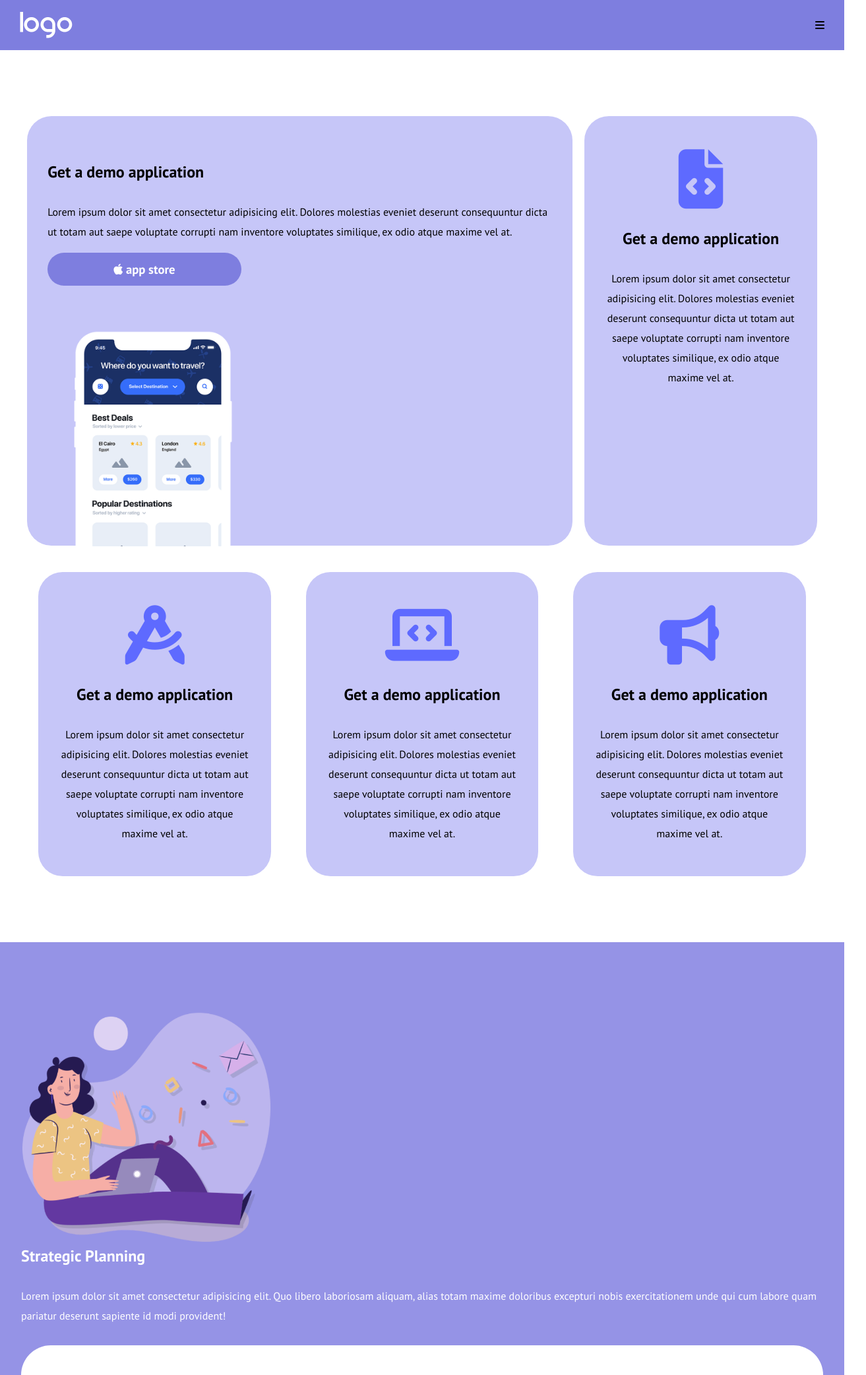
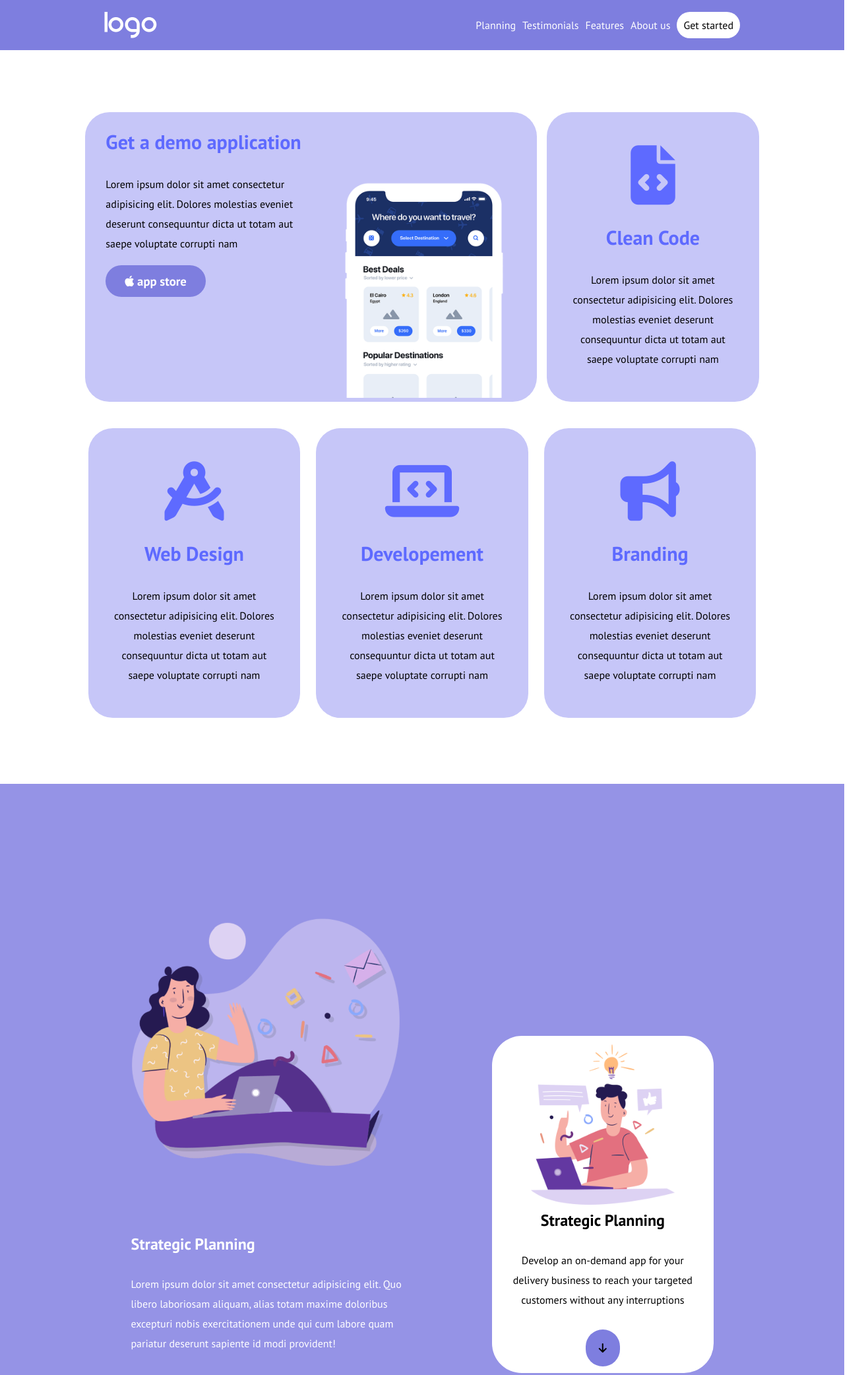
Before and after one commit to amaljom/htmlcss-responsive-layout, a plain HTML site: page index.html in a window 1280 px wide. Shown: the top 2084 px of the page at 66% size, 1313 px wide, since content can reach past the window. Drawn offline with Linux system fonts and the light colour scheme.

Commit message:
manca da correggere solo una immagine in relative

```diff
--- a/index.html
+++ b/index.html
@@ -18,7 +18,14 @@
             <div class="top-bar">
                 <img src="./img/logo.png" alt="NON TROVATO">
                 <div>
-                    <i class="fa-solid fa-bars"></i>
+                    <ul>
+                        <li>Planning</li>
+                        <li>Testimonials</li>
+                        <li>Features</li>
+                        <li>About us</li>
+                        <li class="bottone-3">Get started</li>
+                    </ul>
+                    <i class="fa-solid fa-bars panino"></i>
                 </div>
             </div>
         </div>
@@ -28,30 +35,36 @@
         <!-- prima sezione -->
         <section class="first-section">
             <div class="prime-card-main">
-                <h2>Get a demo application</h2>
-                <p> Lorem ipsum dolor sit amet consectetur adipisicing elit. Dolores molestias eveniet deserunt consequuntur dicta ut totam aut saepe voluptate corrupti nam inventore voluptates similique, ex odio atque maxime vel at.</p>
-                <h3><a href="#"> <i class="fa-brands fa-apple"></i> app store</a></h3>
-                <img class="img1" src="./img/phone.png" alt="NON TROVATO">
+                <div>
+                    <h2 class="colore-h2">Get a demo application</h2>
+                    <p> Lorem ipsum dolor sit amet consectetur adipisicing elit. Dolores molestias eveniet deserunt consequuntur dicta ut totam aut saepe voluptate corrupti nam</p>
+                    <h3><a href="#"> <i class="fa-brands fa-apple"></i> app store</a></h3>
+                </div>
+
+                <div>
+                    <img class="img1" src="./img/phone.png" alt="NON TROVATO">
+                </div>
+
             </div>
             <div class="prime-card-main-2">
                 <p class="icon"><i class="fa-solid fa-file-code"></i></p>
-                <h2>Get a demo application</h2>
-                <p> Lorem ipsum dolor sit amet consectetur adipisicing elit. Dolores molestias eveniet deserunt consequuntur dicta ut totam aut saepe voluptate corrupti nam inventore voluptates similique, ex odio atque maxime vel at.</p>
+                <h2 class="colore-h2">Clean Code</h2>
+                <p> Lorem ipsum dolor sit amet consectetur adipisicing elit. Dolores molestias eveniet deserunt consequuntur dicta ut totam aut saepe voluptate corrupti nam</p>
             </div>
             <div class="prime-card-main-2">
                 <p class="icon"><i class="fa-solid fa-compass-drafting"></i></p>
-                <h2>Get a demo application</h2>
-                <p> Lorem ipsum dolor sit amet consectetur adipisicing elit. Dolores molestias eveniet deserunt consequuntur dicta ut totam aut saepe voluptate corrupti nam inventore voluptates similique, ex odio atque maxime vel at.</p>
+                <h2 class="colore-h2">Web Design</h2>
+                <p> Lorem ipsum dolor sit amet consectetur adipisicing elit. Dolores molestias eveniet deserunt consequuntur dicta ut totam aut saepe voluptate corrupti nam</p>
             </div>
             <div class="prime-card-main-2">
                 <p class="icon"><i class="fa-solid fa-laptop-code"></i></p>
-                <h2>Get a demo application</h2>
-                <p> Lorem ipsum dolor sit amet consectetur adipisicing elit. Dolores molestias eveniet deserunt consequuntur dicta ut totam aut saepe voluptate corrupti nam inventore voluptates similique, ex odio atque maxime vel at.</p>
+                <h2 class="colore-h2">Developement</h2>
+                <p> Lorem ipsum dolor sit amet consectetur adipisicing elit. Dolores molestias eveniet deserunt consequuntur dicta ut totam aut saepe voluptate corrupti nam</p>
             </div>
             <div class="prime-card-main-2">
                 <p class="icon"><i class="fa-solid fa-bullhorn"></i></p>
-                <h2>Get a demo application</h2>
-                <p> Lorem ipsum dolor sit amet consectetur adipisicing elit. Dolores molestias eveniet deserunt consequuntur dicta ut totam aut saepe voluptate corrupti nam inventore voluptates similique, ex odio atque maxime vel at.</p>
+                <h2 class="colore-h2">Branding</h2>
+                <p> Lorem ipsum dolor sit amet consectetur adipisicing elit. Dolores molestias eveniet deserunt consequuntur dicta ut totam aut saepe voluptate corrupti nam</p>
             </div>
 
         </section>
@@ -66,7 +79,7 @@
                     <p>Lorem ipsum dolor sit amet consectetur adipisicing elit. Quo libero laboriosam aliquam, alias totam maxime doloribus excepturi nobis exercitationem unde qui cum labore quam pariatur deserunt sapiente id modi provident!</p>
                 </div>
                 <div class="background-bianco">
-                    <img class="img2" src="./img/planning2.png" alt="NON TROVATO">
+                    <img class="img3" src="./img/planning2.png" alt="NON TROVATO">
                     <h2>Strategic Planning</h2>
                     <p>Develop an on-demand app for your delivery business to reach your targeted customers
                         without any interruptions
@@ -81,7 +94,7 @@
         <section class="testi">
             <div class="third-section">
                 <p>TESTIMONIALS</p>
-                <h2>We are committed expert partners</h2>
+                <h2 class="colore-h2-2">We are committed expert partners</h2>
                 <p>we place huge values on strong relationships and have seen
                 the benefits they bring to our business. Customer feedback is vital
                 in helping us get it right.
@@ -122,37 +135,37 @@
                 <h2>Benefits of working with us</h2>
                 <div class="elenco-benefit">
                     <div class="benefits">
-                        <p class="numeri"><i class="fa-solid fa-0"></i><i class="fa-solid fa-1"></i></p>
+                        <p class="numeri"> <i class="fa-solid fa-0"> </i><i class="fa-solid fa-1"></i></p>
                         <h3>High Quality</h3>
                         <p>Lorem ipsum dolor sit amet, consectetur adipisicing elit. Eum, veritatis molestiae. Ullam amet, minima tempora vel corporis quisquam labore praesentium dolore</p>
                         <p><a class="more" href="#">more</a></p>
                     </div>
                     <div class="benefits">
-                        <p class="numeri"><i class="fa-solid fa-0"></i><i class="fa-solid fa-2"></i></p>
+                        <p class="numeri"> <i class="fa-solid fa-0"> </i><i class="fa-solid fa-2"></i></p>
                         <h3>Creative Team</h3>
                         <p>Lorem ipsum dolor sit amet, consectetur adipisicing elit. Eum, veritatis molestiae. Ullam amet, minima tempora vel corporis quisquam labore praesentium dolore</p>
                         <p><a class="more" href="#">more</a></p>
                     </div>
                     <div class="benefits">
-                        <p class="numeri"><i class="fa-solid fa-0"></i><i class="fa-solid fa-3"></i></p>
+                        <p class="numeri"> <i class="fa-solid fa-0"> </i><i class="fa-solid fa-3"></i></p>
                         <h3>Amazing Results</h3>
                         <p>Lorem ipsum dolor sit amet, consectetur adipisicing elit. Eum, veritatis molestiae. Ullam amet, minima tempora vel corporis quisquam labore praesentium dolore</p>
                         <p><a class="more" href="#">more</a></p>
                     </div>
                     <div class="benefits">
-                        <p class="numeri"><i class="fa-solid fa-0"></i><i class="fa-solid fa-4"></i></p>
+                        <p class="numeri"> <i class="fa-solid fa-0"> </i><i class="fa-solid fa-4"></i></p>
                         <h3>best Pricing</h3>
                         <p>Lorem ipsum dolor sit amet, consectetur adipisicing elit. Eum, veritatis molestiae. Ullam amet, minima tempora vel corporis quisquam labore praesentium dolore</p>
                         <p><a class="more" href="#">more</a></p>
                     </div>
                     <div class="benefits">
-                        <p class="numeri"><i class="fa-solid fa-0"></i><i class="fa-solid fa-5"></i></p>
+                        <p class="numeri"> <i class="fa-solid fa-0"> </i><i class="fa-solid fa-5"></i></p>
                         <h3>Innovation</h3>
                         <p>Lorem ipsum dolor sit amet, consectetur adipisicing elit. Eum, veritatis molestiae. Ullam amet, minima tempora vel corporis quisquam labore praesentium dolore</p>
                         <p><a class="more" href="#">more</a></p>
                     </div>
                     <div class="benefits">
-                        <p class="numeri"><i class="fa-solid fa-0"></i><i class="fa-solid fa-6"></i></p>
+                        <p class="numeri"> <i class="fa-solid fa-0"> </i><i class="fa-solid fa-6"></i></p>
                         <h3>24/7 Support</h3>
                         <p>Lorem ipsum dolor sit amet, consectetur adipisicing elit. Eum, veritatis molestiae. Ullam amet, minima tempora vel corporis quisquam labore praesentium dolore</p>
                         <p><a class="more" href="#">more</a></p>
@@ -182,8 +195,26 @@
                 </div>
             </div>
         </section>
+
+        <section class="ultimo-div">
+            <div class="started">
+                <p>GET STARTED</p>
+                <h2>Simpl, Transparent Pricing</h2>
+                <h1 class="free">It's Free!</h1>
+                <p>We're still in beta and we will be for a while. As we add more
+                    functionality, we'll look into other plans with more controls.
+                </p>
+                <a class="bottone-2" href="#">Get Started</a>
+                <p>Copyright 2021 Boolean . Classe XX . <a href="#">Privacy Policy</a></p>
+            </div>
+        </section>
     </main>
 
-    <footer></footer>
+    <footer>
+        <div class="foot">
+            <p>Lorem ipsum dolor sit amet consectetur adipisicing elit. Repellat exercitationem, officiis quas doloremque sequi eveniet, quasi, tenetur </p>
+            <p><a href="#">Lorem ispum</a> dolor sit amet consectetur adipisicing <a href=""> elit.</a> </p>
+        </div>
+    </footer>
 </body>
 </html>
--- a/style/style.css
+++ b/style/style.css
@@ -14,6 +14,8 @@ body{
 .background-color{
     width: 100%;
     background-color: rgb(126, 126, 223);
+    position: fixed;
+    z-index: 1;
 }
 .top-bar{
     width: 425px;
@@ -22,8 +24,26 @@ body{
     padding: 18px 30px;
     align-items: center;
     margin: 0 auto;
+    color: #fff;
 }
-
+ul{
+    display: flex;
+}
+ul li{
+    list-style: none;
+    padding-right: 10px;
+    display: none;
+    align-self: center;
+}
+.bottone-3{
+    padding: 10px;
+    background-color: #fff;
+    color: black;
+    border-radius: 20px;
+}
+.panino{
+    display: inline;
+}
 p{
     padding: 30px 0px;
     line-height: 30px;
@@ -46,7 +66,6 @@ p{
 .prime-card-main{
     width: 100%;
     background-color: rgb(198, 198, 248);
-    margin-top: 40px;
     border-radius: 37px;
     padding-top: 75px;
     padding: 69px 31px;
@@ -66,12 +85,19 @@ p{
     bottom: -74px;
     left: 11px;
 }
-
+.colore-h2{
+    color: #5e6aff;
+    font-size: 30px;
+}
+.colore-h2-2{
+    color: #9593e6;
+    font-size: 35px;
+}
 .first-section{
     width: 365px;
     margin: 0 auto;
-    margin-top: 60px;
     padding-bottom: 40px;
+    padding-top: 130px;
 }
 .background-color-2{
     width: 100%;
@@ -84,6 +110,9 @@ p{
     padding-bottom: 40px;
 }
 .img2{
+    width: 380px;
+}
+.img3{
     width: 380px;
 }
 .div-1{
@@ -159,12 +188,23 @@ p{
 }
 .numeri{
     font-size: 40px;
+    color: #9593e6;
 }
 .bottone{
     padding: 10px;
     background-color: #9593e6;
     border-radius: 20px;
     text-decoration: none;
+    color: white;
+}
+h3{
+    color: #9593e6;
+}
+.elenco h2{
+    color: #fff;
+}
+.numeri i{
+    padding-right: 5px;
 }
 /* about us */
 .about{
@@ -182,8 +222,43 @@ p{
     position: relative;
     right: 65px;
     bottom: 150px;
+    color: #9593e6;
 }
 
+/* GET STRTED */
+.ultimo-div{
+    width: 100%;
+    background-color: #9593e6;
+}
+.started{
+    width: 370px;
+    margin: 0 auto;
+    text-align: center;
+    padding: 50px 0px;
+    color: #fff;
+}
+.bottone-2{
+    padding: 20px 75px;
+    background-color: #fff;
+    color: #9593e6;
+    border-radius: 37px;
+    text-decoration: none;
+}
+.free{
+    font-size: 53px;
+    color: #ffb836;
+}
+ footer{
+     background-color: rgb(53, 49, 49);
+     color: white;
+ }
+.foot{
+    text-align: center;
+    width: 370px;
+    margin: 0 auto;
+    padding-top: 40px;
+
+}
 /* TABLET */
 @media screen and (min-width: 768px){
     .top-bar{
@@ -197,14 +272,13 @@ p{
     .first-section{
         width: 95%;
         margin: 0 auto;
-        margin-top: 60px;
         padding-bottom: 40px;
         display: flex;
         flex-wrap: wrap;
         justify-content: space-around;
     }
     .prime-card-main{
-        width: 68%;
+        width: 66%;
         background-color: rgb(198, 198, 248);
         margin-top: 40px;
         border-radius: 37px;
@@ -212,7 +286,7 @@ p{
         padding: 69px 31px;
     }
     .prime-card-main-2{
-        width: 29%;
+        width: 32%;
         background-color: rgb(198, 198, 248);
         margin-top: 40px;
         border-radius: 37px;
@@ -262,3 +336,63 @@ p{
         left: 154px;
     }
 }
+
+@media screen and (min-width: 992px){
+    .top-bar{
+        width: 80%;
+    }
+    ul li{
+        display: inline;
+    }
+    .panino{
+        display: none;
+    }
+    .first-section{
+        width: 81%;
+    }
+    .prime-card-main a{
+        padding: 12px 29px;
+    }
+    .prime-card-main{
+        padding-top: 25px;
+        display: flex;
+    }
+    .prime-card-main-2{
+        width: 31%;
+    }
+    .second-section{
+        width: 69%;
+        display: flex;
+        justify-content: space-between;
+    }
+    .img2{
+        width: 410px;
+        padding: 97px 0px;
+    }
+    .img3{
+        width: 250px;
+    }
+    .div-1{
+        width: 48%;
+    }
+    .background-bianco{
+        background-color: #fff;
+        border-radius: 45px;
+        text-align: center;
+        padding: 10px 21px;
+        align-self: self-end;
+        width: 38%;
+    }
+    .third-section{
+        width: 80%;
+    }
+    .elenco{
+        width: 80%;
+    }
+    .benefits{
+        width: 32%;
+    }
+    .about{
+        width: 80%;
+    }
+}
```
